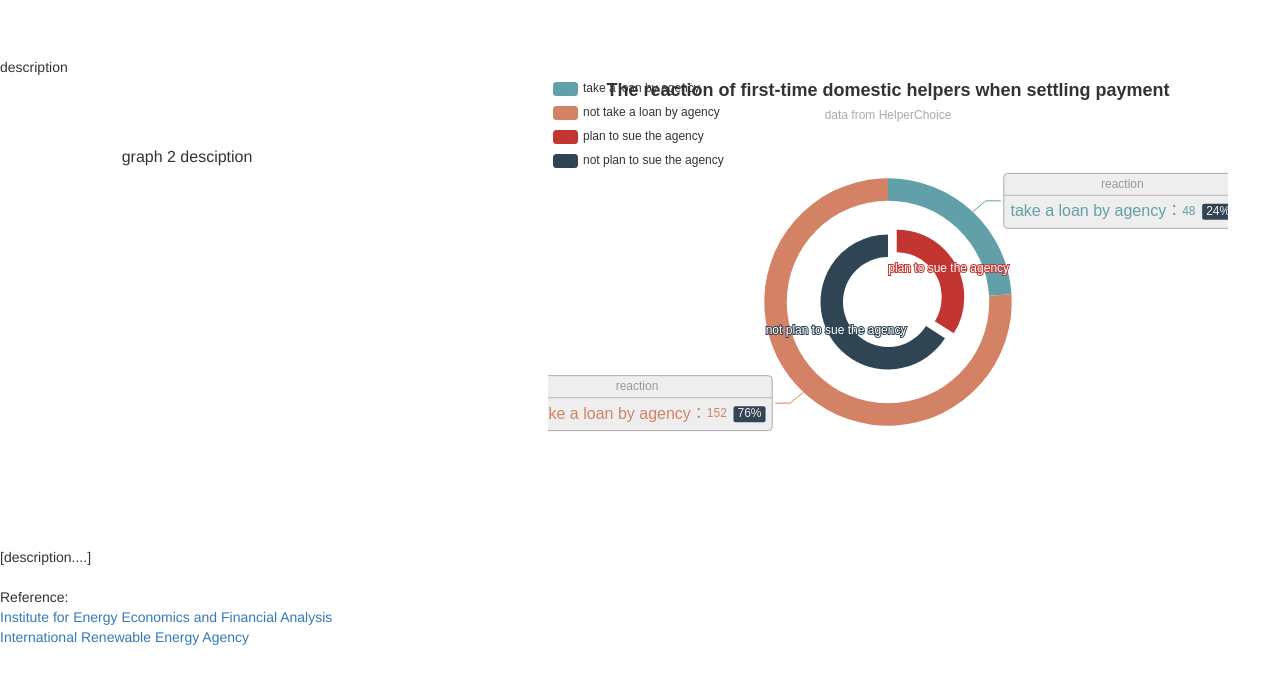
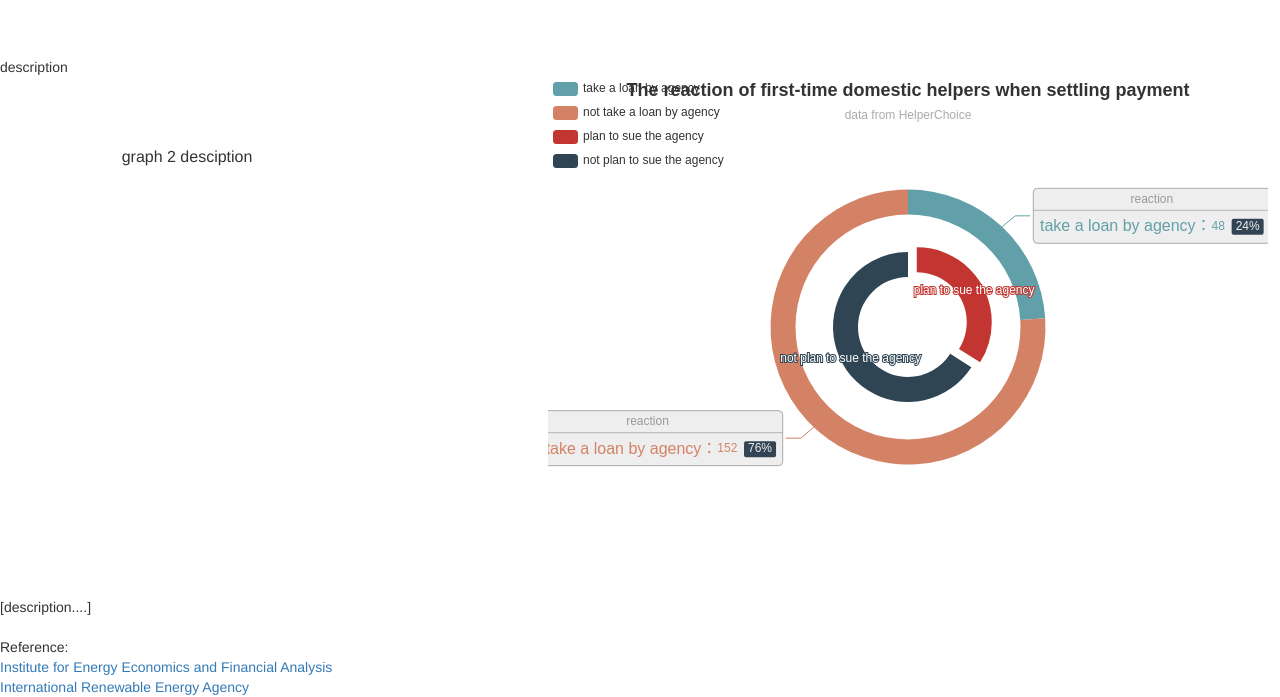
Before and after one commit to melissa0816k/humanright, a plain HTML site: page index.html in a window 1280 px wide. Shown: the part 1051-1748 px from the top of the page. Before the commit the page ends 1698 px from the top, so only its background shows below. Drawn offline with nearby package versions, Linux system fonts and the light colour scheme.

Commit message:
Update index.html

```diff
--- a/index.html
+++ b/index.html
@@ -114,7 +114,7 @@ description
         <br>
 </div>
 <div class="col-md-7 col-sm-offset-1">
-<div id="mybar" style="width: 680px;height:450px;"></div>
+<div id="mybar" style="width: 720px;height:500px;"></div>
 <script>
  option = {
     title: {
```
